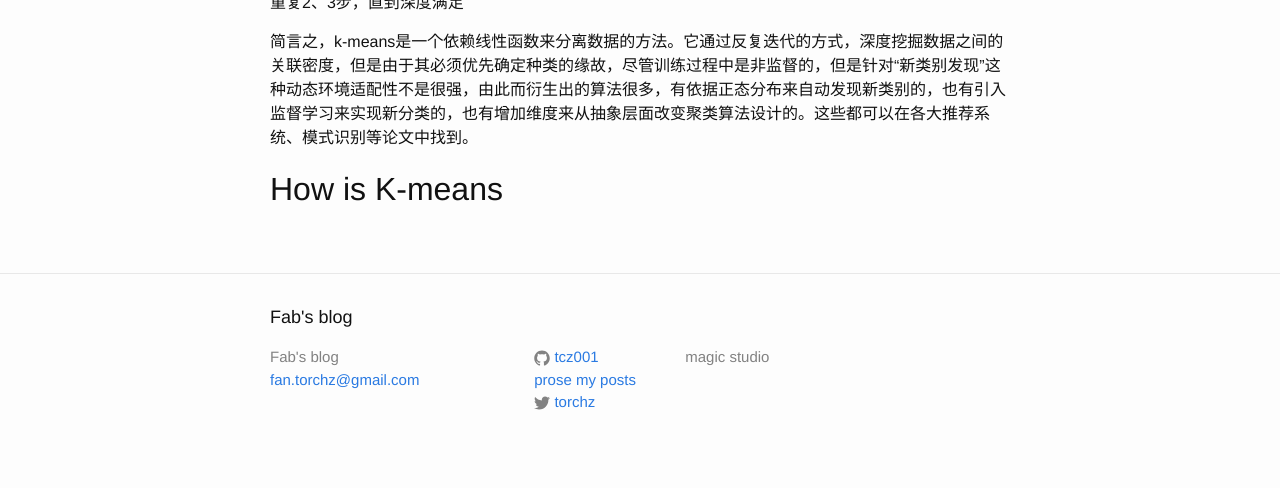
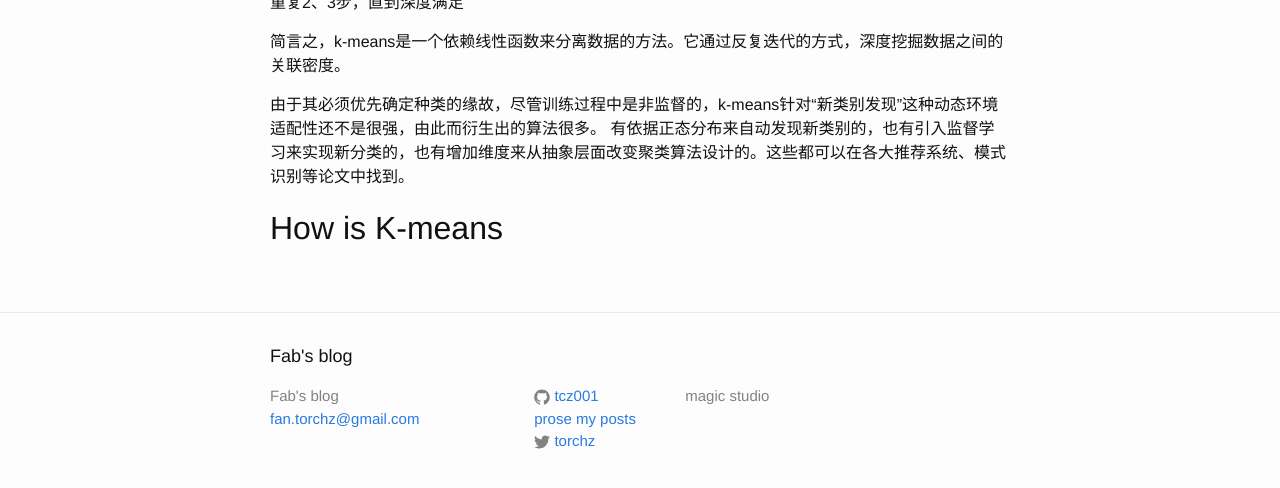
Before and after one commit to tcz001/tcz001.github.io, a Jekyll site: the page built from _posts/2014-12-12-data-ninja-clustering-kmeans.md, in a window 1280 px wide and 900 px high, scrolled down 1706 px, cut to the strip 387-875 px from the top of the window. Built offline with Jekyll 4.4.1, drawn with Linux system fonts in a browser that asks for light colours.

Commit message:
Updated 2014-12-12-data-ninja-clustering-kmeans.md

```diff
--- a/_posts/2014-12-12-data-ninja-clustering-kmeans.md
+++ b/_posts/2014-12-12-data-ninja-clustering-kmeans.md
@@ -39,5 +39,9 @@ K-means如其名，为样本空间提供k个means，通过反复迭代，训练
 
 重复2、3步，直到深度满足
 
-简言之，k-means是一个依赖线性函数来分离数据的方法。它通过反复迭代的方式，深度挖掘数据之间的关联密度，但是由于其必须优先确定种类的缘故，尽管训练过程中是非监督的，但是针对“新类别发现”这种动态环境适配性不是很强，由此而衍生出的算法很多，有依据正态分布来自动发现新类别的，也有引入监督学习来实现新分类的，也有增加维度来从抽象层面改变聚类算法设计的。这些都可以在各大推荐系统、模式识别等论文中找到。
+简言之，k-means是一个依赖线性函数来分离数据的方法。它通过反复迭代的方式，深度挖掘数据之间的关联密度。
+
+由于其必须优先确定种类的缘故，尽管训练过程中是非监督的，k-means针对“新类别发现”这种动态环境适配性还不是很强，由此而衍生出的算法很多。
+有依据正态分布来自动发现新类别的，也有引入监督学习来实现新分类的，也有增加维度来从抽象层面改变聚类算法设计的。这些都可以在各大推荐系统、模式识别等论文中找到。
+
 ## How is K-means
```
